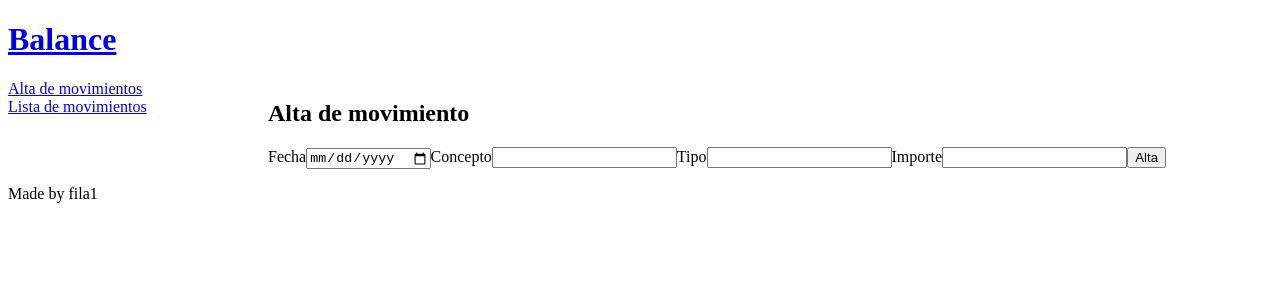
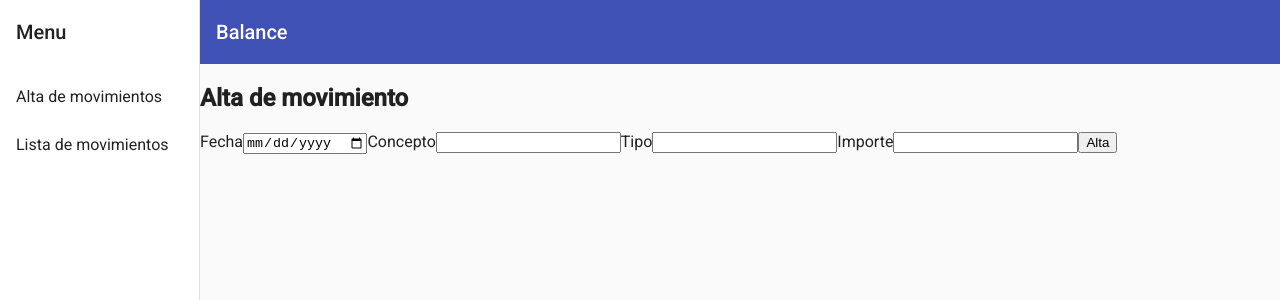
Before and after one commit to abanca-ITforce/balance-fila1, an Angular app: page /new-movement in a window 1280 px wide. Shown: the top 300 px of the page. Built offline with nearby package versions, Linux system fonts and the light colour scheme.

Commit message:
Material nav-shell

```diff
--- a/angular.json
+++ b/angular.json
@@ -46,6 +46,7 @@
               "src/assets"
             ],
             "styles": [
+              "./node_modules/@angular/material/prebuilt-themes/indigo-pink.css",
               "src/styles.css"
             ],
             "scripts": []
@@ -111,6 +112,7 @@
               "src/assets"
             ],
             "styles": [
+              "./node_modules/@angular/material/prebuilt-themes/indigo-pink.css",
               "src/styles.css"
             ],
             "scripts": []
--- a/package.json
+++ b/package.json
@@ -13,14 +13,17 @@
   "private": true,
   "dependencies": {
     "@angular/animations": "~8.2.14",
+    "@angular/cdk": "~8.2.3",
     "@angular/common": "~8.2.14",
     "@angular/compiler": "~8.2.14",
     "@angular/core": "~8.2.14",
     "@angular/forms": "~8.2.14",
+    "@angular/material": "^8.2.3",
     "@angular/platform-browser": "~8.2.14",
     "@angular/platform-browser-dynamic": "~8.2.14",
     "@angular/router": "~8.2.14",
     "angular-cli-ghpages": "^0.6.0",
+    "hammerjs": "^2.0.8",
     "rxjs": "~6.4.0",
     "tslib": "^1.10.0",
     "zone.js": "~0.9.1"
--- a/src/app/app.component.html
+++ b/src/app/app.component.html
@@ -1 +1 @@
-<ab-shell></ab-shell>
+<ab-nav-shell></ab-nav-shell>
--- a/src/app/app.module.ts
+++ b/src/app/app.module.ts
@@ -6,6 +6,7 @@
 import { LayoutModule } from './layout/layout.module';
 import { HomeModule } from './home/home.module';
 import { ErrorComponent } from './error/error.component';
+import { BrowserAnimationsModule } from '@angular/platform-browser/animations';
 
 @NgModule({
   declarations: [
@@ -16,7 +17,8 @@
     BrowserModule,
     AppRoutingModule,
     LayoutModule,
-    HomeModule
+    HomeModule,
+    BrowserAnimationsModule
   ],
   providers: [],
   bootstrap: [AppComponent]
--- /dev/null
+++ b/src/app/layout/nav-shell/nav-shell.component.css
@@ -0,0 +1,17 @@
+.sidenav-container {
+  height: 100%;
+}
+
+.sidenav {
+  width: 200px;
+}
+
+.sidenav .mat-toolbar {
+  background: inherit;
+}
+
+.mat-toolbar.mat-primary {
+  position: sticky;
+  top: 0;
+  z-index: 1;
+}
--- /dev/null
+++ b/src/app/layout/nav-shell/nav-shell.component.html
@@ -0,0 +1,26 @@
+<mat-sidenav-container class="sidenav-container">
+  <mat-sidenav #drawer class="sidenav" fixedInViewport
+      [attr.role]="(isHandset$ | async) ? 'dialog' : 'navigation'"
+      [mode]="(isHandset$ | async) ? 'over' : 'side'"
+      [opened]="(isHandset$ | async) === false">
+    <mat-toolbar>Menu</mat-toolbar>
+    <mat-nav-list>
+      <a mat-list-item routerLink="new-movement">Alta de movimientos</a>
+      <a mat-list-item routerLink="movements">Lista de movimientos</a>
+    </mat-nav-list>
+  </mat-sidenav>
+  <mat-sidenav-content>
+    <mat-toolbar color="primary">
+      <button
+        type="button"
+        aria-label="Toggle sidenav"
+        mat-icon-button
+        (click)="drawer.toggle()"
+        *ngIf="isHandset$ | async">
+        <mat-icon aria-label="Side nav toggle icon">menu</mat-icon>
+      </button>
+      <span>Balance</span>
+    </mat-toolbar>
+    <router-outlet></router-outlet>
+  </mat-sidenav-content>
+</mat-sidenav-container>
--- /dev/null
+++ b/src/app/layout/nav-shell/nav-shell.component.ts
@@ -0,0 +1,21 @@
+import { Component } from '@angular/core';
+import { BreakpointObserver, Breakpoints } from '@angular/cdk/layout';
+import { Observable } from 'rxjs';
+import { map, shareReplay } from 'rxjs/operators';
+
+@Component({
+  selector: 'ab-nav-shell',
+  templateUrl: './nav-shell.component.html',
+  styleUrls: ['./nav-shell.component.css']
+})
+export class NavShellComponent {
+
+  isHandset$: Observable<boolean> = this.breakpointObserver.observe(Breakpoints.Handset)
+    .pipe(
+      map(result => result.matches),
+      shareReplay()
+    );
+
+  constructor(private breakpointObserver: BreakpointObserver) {}
+
+}
--- a/src/app/layout/shell/main-content/main-content.component.html
+++ b/src/app/layout/shell/main-content/main-content.component.html
@@ -1,16 +1 @@
-<nav>
-  <a routerLink="new-movement">Alta de movimientos</a>
-  <a routerLink="movements">Lista de movimientos</a>
-</nav>
-
-<section>
-  <router-outlet></router-outlet>
-</section>
-
-<!--<aside>
-  <ul>
-    <li>HTML5</li>
-    <li>Flex-box</li>
-    <li>ES6</li>
-  </ul>
-</aside>-->
+<ab-nav-shell></ab-nav-shell>
--- a/src/index.html
+++ b/src/index.html
@@ -6,6 +6,8 @@
   <base href="/">
   <meta name="viewport" content="width=device-width, initial-scale=1">
   <link rel="icon" type="image/x-icon" href="favicon.ico">
+  <link href="https://fonts.googleapis.com/css?family=Roboto:300,400,500&display=swap" rel="stylesheet">
+  <link href="https://fonts.googleapis.com/icon?family=Material+Icons" rel="stylesheet">
 </head>
 <body>
   <ab-root></ab-root>
--- a/src/main.ts
+++ b/src/main.ts
@@ -1,3 +1,4 @@
+import 'hammerjs';
 import { enableProdMode } from '@angular/core';
 import { platformBrowserDynamic } from '@angular/platform-browser-dynamic';
 
--- a/src/styles.css
+++ b/src/styles.css
@@ -1 +1,4 @@
 /* You can add global styles to this file, and also import other style files */
+
+html, body { height: 100%; }
+body { margin: 0; font-family: Roboto, "Helvetica Neue", sans-serif; }
```
Also changed, not shown: src/app/layout/layout.module.ts (+16 -3 lines), 1 other file (tests, documents, lock files or other folders).
